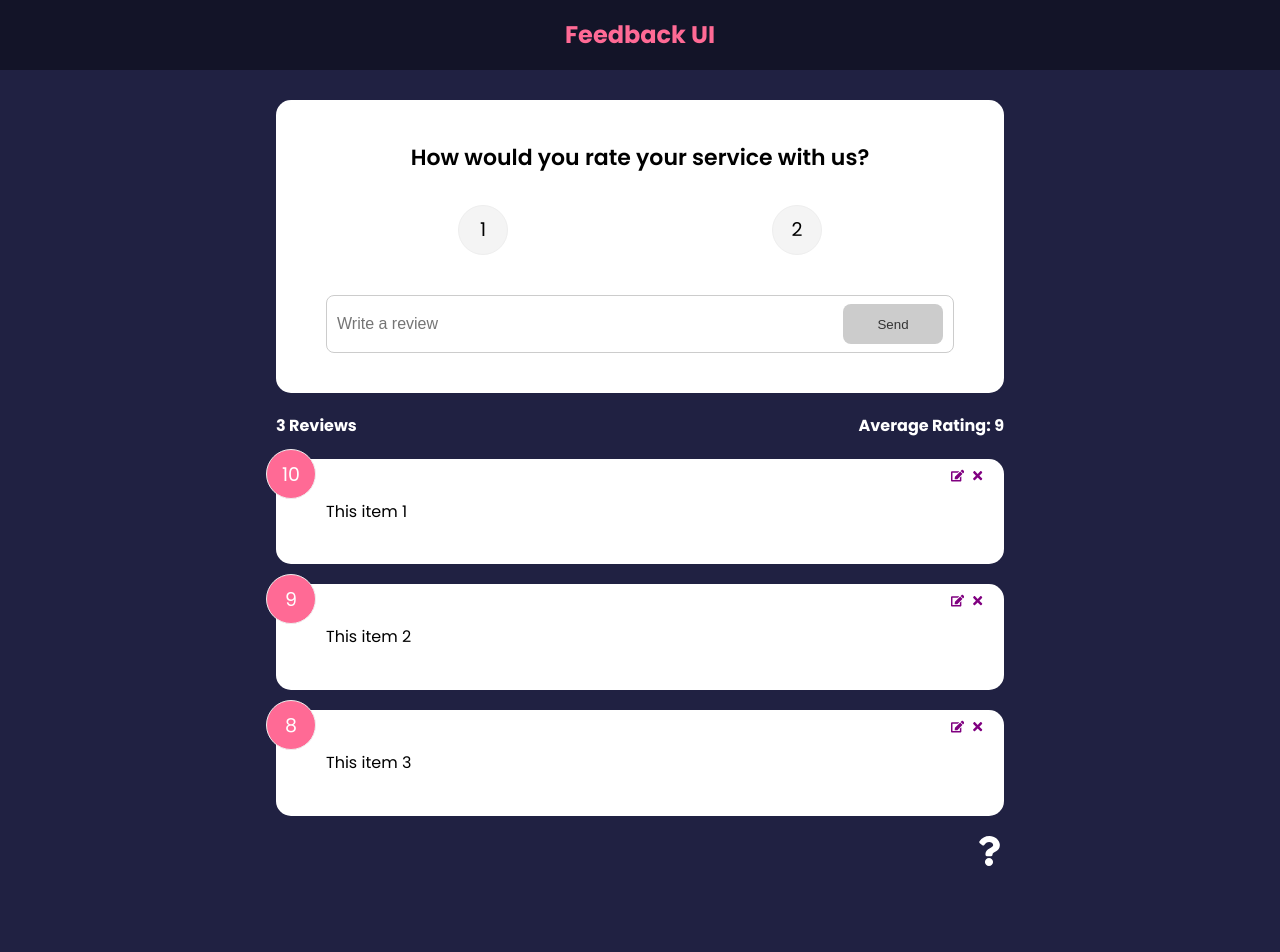
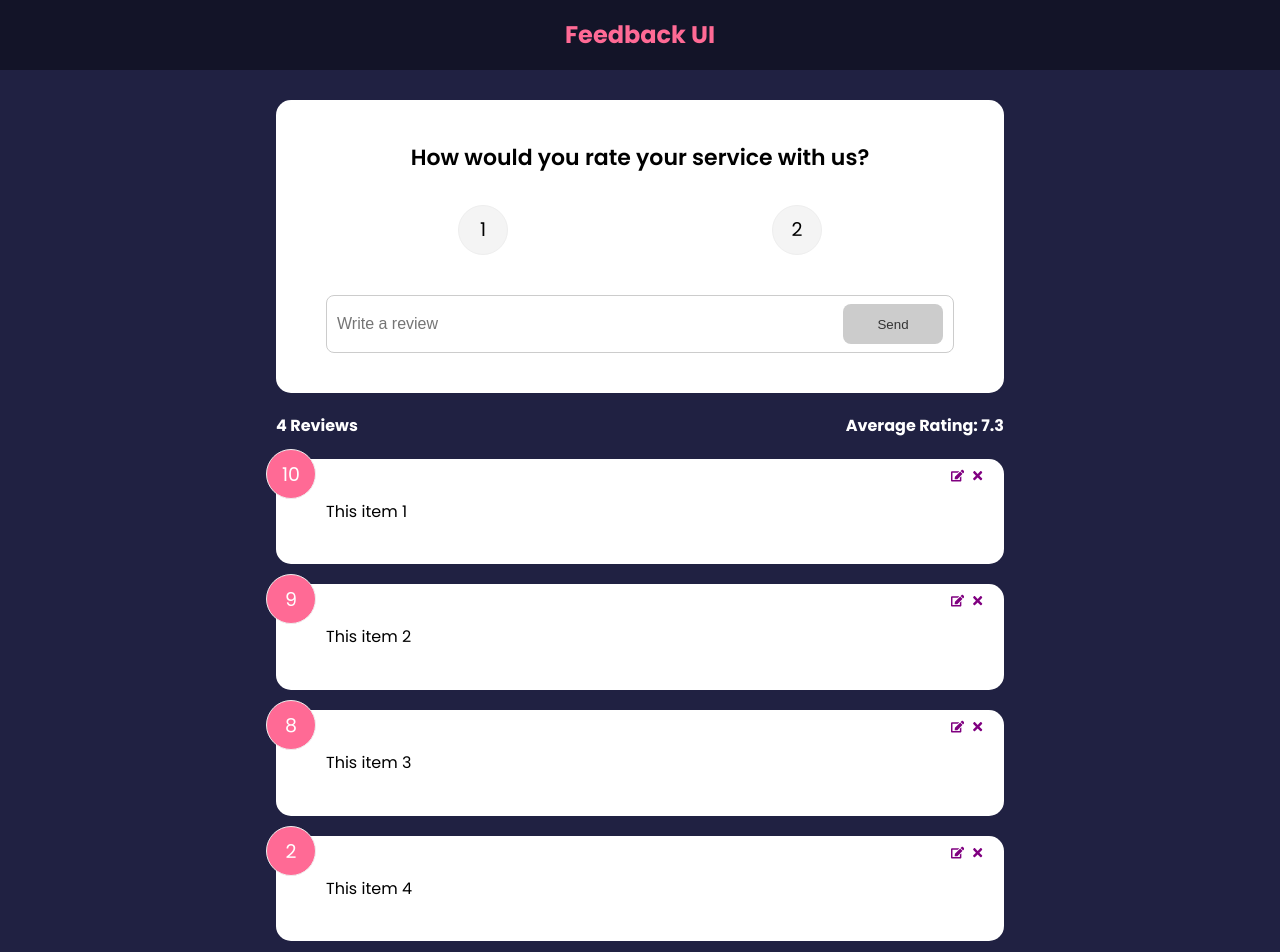
Before and after one commit to oulsm/feedback-app, a React (Create React App) app: page / in a window 1280 px wide. Shown: the top 952 px of the page. Before the commit the page ends 873 px from the top, so only its background shows below. Built offline with nearby package versions, Linux system fonts and the light colour scheme.

Commit message:
17_33_29_8_22_update
 Side Effects With useEffect

```diff
--- a/src/components/FeedbackForm.jsx
+++ b/src/components/FeedbackForm.jsx
@@ -1,7 +1,7 @@
 import Button from "./shared/Button"
 import Card from "./shared/Card"
 import RatingSelect from "./RatingSelect"
-import {useState, useContext} from 'react'
+import {useState, useContext, useEffect} from 'react'
 import FeedbackContext from '../context/FeedbackContext'
 
 function FeedbackForm({}) {
@@ -9,7 +9,17 @@ function FeedbackForm({}) {
     const [rating, setRating] = useState(10)
     const [btnDisabled, setBtnDisable] = useState(true)
     const [message, setMessage] = useState('')
-    const {addFeedback} = useContext(FeedbackContext)
+
+    const {addFeedback, feedbackEdit} = useContext(FeedbackContext)
+
+    useEffect(() =>{
+        if(feedbackEdit.edit === true){
+            setBtnDisable(false)
+            setText(feedbackEdit.item.text)
+            setRating(feedbackEdit.item.rating)
+        }
+    }, [feedbackEdit])
+
     const handleTextChange = (e) => {
         if(text === ''){
             setBtnDisable(true)
--- a/src/components/RatingSelect.jsx
+++ b/src/components/RatingSelect.jsx
@@ -1,11 +1,17 @@
 import React from 'react'
-import {useState} from 'react'
+import {useState, useContext, useEffect} from 'react'
+import FeedbackContext from '../context/FeedbackContext'
+
 function RatingSelect({select}) {
     const [selected, setSelected] = useState(3)
+    const { feedbackEdit} = useContext(FeedbackContext)
     const handleChange = (e) => {
         setSelected(+e.currentTarget.value)
         select(+e.currentTarget.value)
     }
+    useEffect(()=>{
+        setSelected(feedbackEdit.item.rating)
+    }, [feedbackEdit])
   return (
     <ul className='rating'>
         <li>
--- a/src/context/FeedbackContext.js
+++ b/src/context/FeedbackContext.js
@@ -18,6 +18,12 @@ export const FeedbackProvider = ({children}) =>  {
             id: 3,
             text: 'This item 3',
             rating: 8,
+        }
+        ,
+        {
+            id: 4,
+            text: 'This item 4',
+            rating: 2,
         }
 
     ])
@@ -45,10 +51,11 @@ export const FeedbackProvider = ({children}) =>  {
         })
     }
     return <FeedbackContext.Provider value={{
-    feedback,
-    deleteFeedback,
-    addFeedback,
-    editFeedback,
+        feedback,
+        deleteFeedback,
+        addFeedback,
+        editFeedback,
+        feedbackEdit,
     }}>
         {children}
 
```
